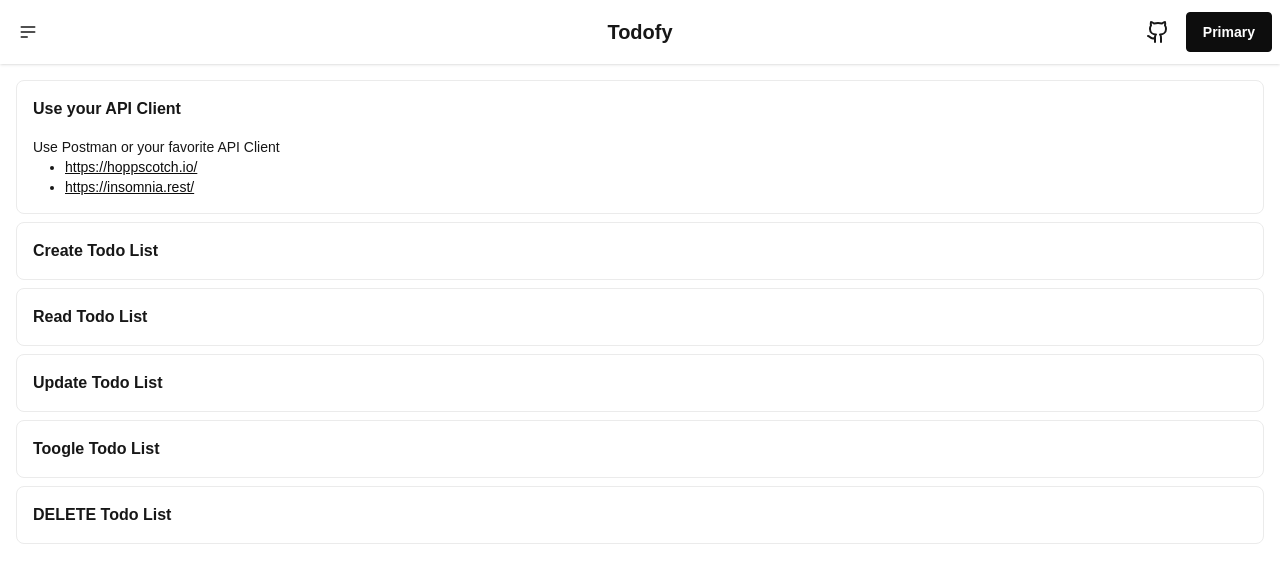
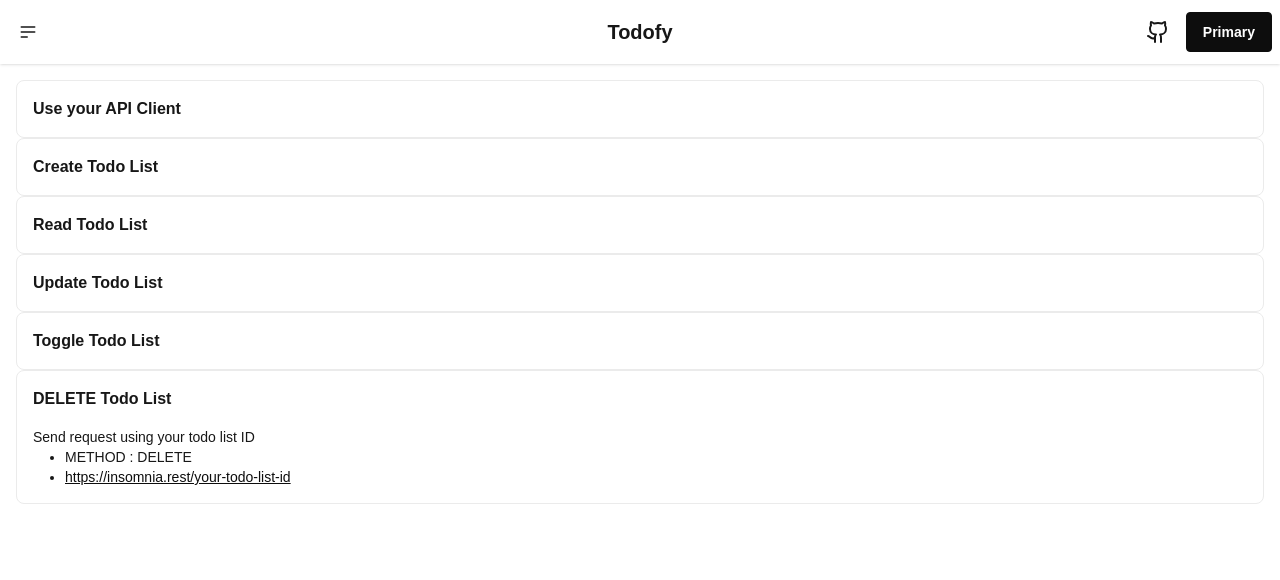
Before and after one commit to Osiris8/todofy, a Next.js app: page / in a window 1280 px wide. Shown: the top 580 px of the page. Built offline with nearby package versions, Linux system fonts and the light colour scheme.

Commit message:
update doc component

```diff
--- a/components/Doc.tsx
+++ b/components/Doc.tsx
@@ -1,62 +1,43 @@
 export default function Doc() {
   return (
     <div className="container mx-auto px-4 mt-4">
-      {/* Presentation*/}
-      <div className="collapse bg-base-100 border border-base-300 mb-2 mt-2">
+      <div className="collapse bg-base-100 border border-base-300">
         <input type="radio" name="my-accordion-1" defaultChecked />
         <div className="collapse-title font-semibold">Use your API Client</div>
         <div className="collapse-content text-sm">
-          <p>
-            Use Postman or your favorite API Client{" "}
+          <p>Use Postman or your favorite API Client</p>
           <ul className="list-disc ml-8">
             <li>
-                {" "}
-                <a
-                  href="https://hoppscotch.io/"
-                  className="link link-primary"
-                  target="_blank"
-                >
+              <a href="https://hoppscotch.io/" className="link link-primary">
                 https://hoppscotch.io/
               </a>
             </li>
             <li>
-                {" "}
-                <a
-                  href="https://insomnia.rest/"
-                  className="link link-primary"
-                  target="_blank"
-                >
+              <a href="https://hoppscotch.io/" className="link link-primary">
                 https://insomnia.rest/
               </a>
             </li>
           </ul>
-          </p>
         </div>
       </div>
 
-      {/* Create todo List */}
-      <div className="collapse bg-base-100 border border-base-300 mb-2 mt-2">
-        <input type="radio" name="my-accordion-1" />
+      <div className="collapse bg-base-100 border border-base-300">
+        <input type="radio" name="my-accordion-1" defaultChecked />
         <div className="collapse-title font-semibold">Create Todo List</div>
         <div className="collapse-content text-sm">
-          <p>
-            Send request
+          <p>Send request</p>
           <ul className="list-disc ml-8">
             <li>Method : POST</li>
             <li>
               Url :{" "}
-                <a
-                  href="https://insomnia.rest/"
-                  className="link link-primary"
-                  target="_blank"
-                >
+              <a href="https://insomnia.rest/" className="link link-primary">
                 https://insomnia.rest/
               </a>
             </li>
             <li>
-                Parameter JSON example :{" "}
-                <div className="mockup-code w-full mt-4">
-                  <pre>
+              Parameter JSON example :
+              <div className="mockup-code w-full">
+                <pre data-prefix="$">
                   <code>
                     {"{"} "text": "Hello World" {"}"}
                   </code>
@@ -64,57 +45,43 @@
               </div>
             </li>
           </ul>
-          </p>
         </div>
       </div>
 
-      {/* Read todo List */}
-      <div className="collapse bg-base-100 border border-base-300 mb-2 mt-2">
-        <input type="radio" name="my-accordion-1" />
+      <div className="collapse bg-base-100 border border-base-300">
+        <input type="radio" name="my-accordion-1" defaultChecked />
         <div className="collapse-title font-semibold">Read Todo List</div>
         <div className="collapse-content text-sm">
-          <p>
-            Send request
+          <p>Send request</p>
           <ul className="list-disc ml-8">
-              <li>Method : GET</li>
+            <li>METHOD : GET</li>
             <li>
-                Url :{" "}
-                <a
-                  href="https://insomnia.rest/"
-                  className="link link-primary"
-                  target="_blank"
-                >
+              Url :
+              <a href="https://hoppscotch.io/" className="link link-primary">
                 https://insomnia.rest/
               </a>
             </li>
           </ul>
-          </p>
         </div>
       </div>
 
-      {/* Update todo List */}
-      <div className="collapse bg-base-100 border border-base-300 mb-2 mt-2">
-        <input type="radio" name="my-accordion-1" />
+      <div className="collapse bg-base-100 border border-base-300">
+        <input type="radio" name="my-accordion-1" defaultChecked />
         <div className="collapse-title font-semibold">Update Todo List</div>
         <div className="collapse-content text-sm">
-          <p>
-            After to make GET, Send request using your todo list ID
+          <p>After to make GET, Send request using your todo list ID</p>
           <ul className="list-disc ml-8">
             <li>Method : PATCH</li>
             <li>
               Url :{" "}
-                <a
-                  href="https://insomnia.rest/"
-                  className="link link-primary"
-                  target="_blank"
-                >
+              <a href="https://insomnia.rest/" className="link link-primary">
                 https://insomnia.rest/your-todo-list-id
               </a>
             </li>
             <li>
-                Parameter JSON example :{" "}
-                <div className="mockup-code w-full mt-4">
-                  <pre>
+              Parameter JSON example :
+              <div className="mockup-code w-full">
+                <pre data-prefix="$">
                   <code>
                     {"{"} "text": "Update my todo list with my todo list ID"{" "}
                     {"}"}
@@ -123,54 +90,44 @@
               </div>
             </li>
           </ul>
-          </p>
         </div>
       </div>
 
-      {/* Validate todo : toogle TODO*/}
-      <div className="collapse bg-base-100 border border-base-300 mb-2 mt-2">
-        <input type="radio" name="my-accordion-1" />
-        <div className="collapse-title font-semibold">Toogle Todo List</div>
+      <div className="collapse bg-base-100 border border-base-300">
+        <input type="radio" name="my-accordion-1" defaultChecked />
+        <div className="collapse-title font-semibold">Toggle Todo List</div>
         <div className="collapse-content text-sm">
-          <p>
-            Send request using your todo list ID
+          <p>Send request using your todo list ID</p>
           <ul className="list-disc ml-8">
-              <li>Method : PATCH</li>
+            <li>METHOD : PATCH</li>
             <li>
-                Url :{" "}
               <a
-                  href="https://insomnia.rest/"
+                href=" https://insomnia.rest/your-todo-list-id"
                 className="link link-primary"
-                  target="_blank"
               >
                 https://insomnia.rest/your-todo-list-id
               </a>
             </li>
           </ul>
-          </p>
         </div>
       </div>
-      {/*Delete todo List*/}
-      <div className="collapse bg-base-100 border border-base-300 mb-2 mt-2">
-        <input type="radio" name="my-accordion-1" />
+
+      <div className="collapse bg-base-100 border border-base-300">
+        <input type="radio" name="my-accordion-1" defaultChecked />
         <div className="collapse-title font-semibold">DELETE Todo List</div>
         <div className="collapse-content text-sm">
-          <p>
-            Send request using your todo list ID
+          <p>Send request using your todo list ID</p>
           <ul className="list-disc ml-8">
-              <li>Method : DELETE</li>
+            <li>METHOD : DELETE</li>
             <li>
-                Url :{" "}
               <a
-                  href="https://insomnia.rest/"
+                href=" https://insomnia.rest/your-todo-list-id"
                 className="link link-primary"
-                  target="_blank"
               >
                 https://insomnia.rest/your-todo-list-id
               </a>
             </li>
           </ul>
-          </p>
         </div>
       </div>
     </div>
```
Lines whose indentation alone changed are shown as unchanged.
